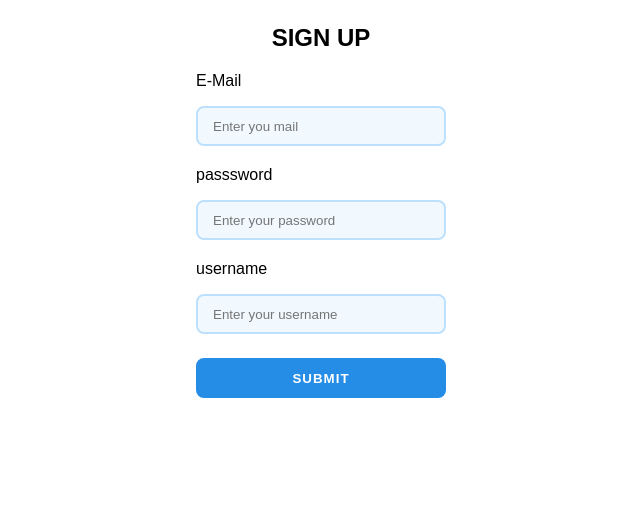
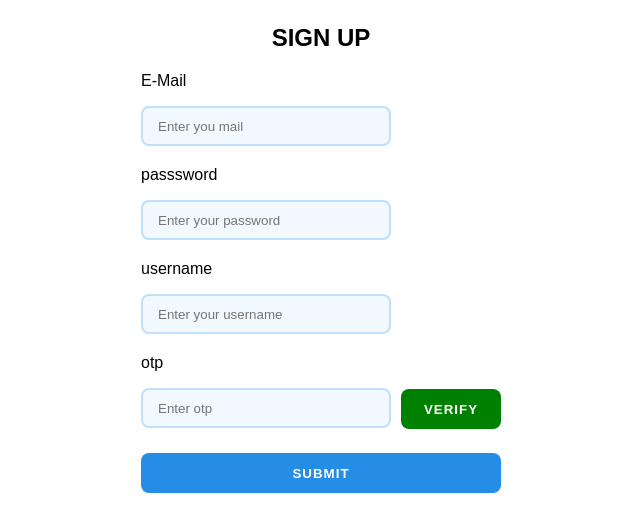
Before and after one commit to ajay12D/user_dasyhboard, a React (Vite) app: page /signup in a window 1280 px wide. Shown: the top 532 px of the page, without its empty margins (319-959 px from the left). Built offline with nearby package versions, Linux system fonts and the light colour scheme.

Commit message:
otp_verfication_functionalty

```diff
--- a/src/components/invite_tab.jsx
+++ b/src/components/invite_tab.jsx
@@ -21,7 +21,6 @@ export const UserInvited = () => {
              height= '300px'
              width =  '300px'/>
              <h2>USER INVITED</h2>
-
         </div>
     )
 }
--- a/src/components/signup.jsx
+++ b/src/components/signup.jsx
@@ -1,25 +1,25 @@
 import React ,{useState}from "react";
 import { useNavigate } from "react-router-dom";
 import axios from "axios";
-
 import io from "socket.io-client";
-
 
 
 export const Singnup = () => {
      const [email, setEmail] = useState(null);
         const [password, setPassword] = useState(null);
         const [username, setUsername] = useState(null);
+        const [userotp, setOtp] = useState(null);
 
         const navigation = useNavigate();
 
-    async  function theHandler(e){
+    async function theHandler(e){
 
           const response =  await axios.post('http://localhost:3000/api/signup',
                 {
                     email: email,
                     password: password,
-                    username: username
+                    username: username,
+                    otp: userotp
                 }
              );
              console.log
@@ -30,6 +30,17 @@ export const Singnup = () => {
                 navigation('/signin')
              }
         }
+
+     async function otpVerifier(){
+      console.log('calling')
+      const response =  await axios.post('http://localhost:3000/api/send_otp', {
+            email: email,
+          });
+          if(response.data.message){
+            console.log(response.data.message)
+          }
+         }
+
 
     return (
       <div className="form">
@@ -53,6 +64,17 @@ export const Singnup = () => {
                             setUsername(e.target.value)
                           }}/>
                       </div>
+                      <div>
+                      <label htmlFor="otp">otp</label>
+                        <div style={{display: 'flex'}}>
+                        <input type="text" id = "otp" placeholder="Enter otp" value = {userotp}
+                        onChange={(e) => setOtp(e.target.value)} />
+                        <button
+                        style={{backgroundColor:"green",
+                        width: '100px', marginLeft: '10px',
+                         marginTop:'1px'}}  onClick={otpVerifier} >verify</button>
+                        </div>
+                      </div>
                       <button type="submit" onClick={theHandler}>
                           Submit
                       </button>
```
